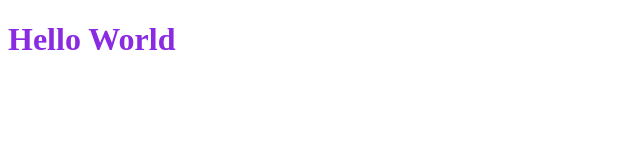
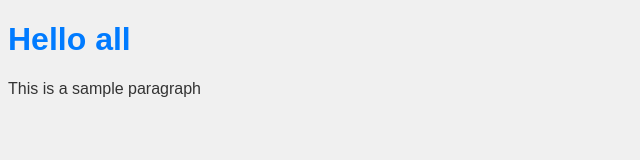
Before and after one commit to sharan4115/Simple-html, a plain HTML site: page 1.html in a window 1280 px wide. Shown: the whole page, without its empty margins (0-640 px from the left). Drawn offline with Linux system fonts and the light colour scheme; files that its build step writes are made by us from their sources.

Commit message:
Initial commit

```diff
--- a/index.html
+++ b/1.html
@@ -4,11 +4,10 @@
     <meta charset="UTF-8">
     <meta name="viewport" content="width=device-width, initial-scale=1.0">
     <title>Document</title>
-    <link rel="stylesheet" href="style.css">
+    <link rel="stylesheet" href="s.css">
 </head>
 <body>
-    <h1>Hello World</h1>
-    <a>
-    </a>
+    <h1>Hello all</h1>
+    <p1>This is a sample paragraph</p1>
 </body>
 </html>
--- a/assets/css/style.css
+++ /dev/null
@@ -1,3 +0,0 @@
-h1{
-    color:blueviolet
-}
--- /dev/null
+++ b/assets/s.css
@@ -0,0 +1,14 @@
+/* styles.css */
+body {
+    font-family: Arial, sans-serif;
+    background-color: #f0f0f0;
+    color: #333;
+  }
+
+  h1 {
+    color: #007BFF;
+  }
+
+  p1{
+    font-size: 16px;
+  }
```
Also changed, not shown: 1 other file.
